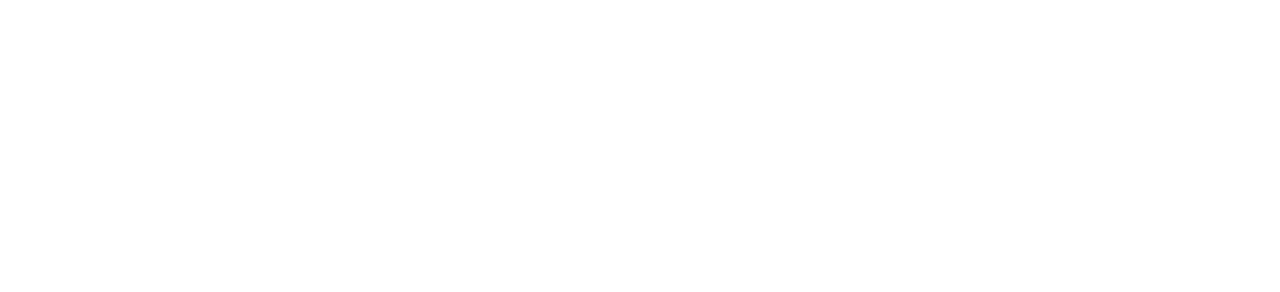
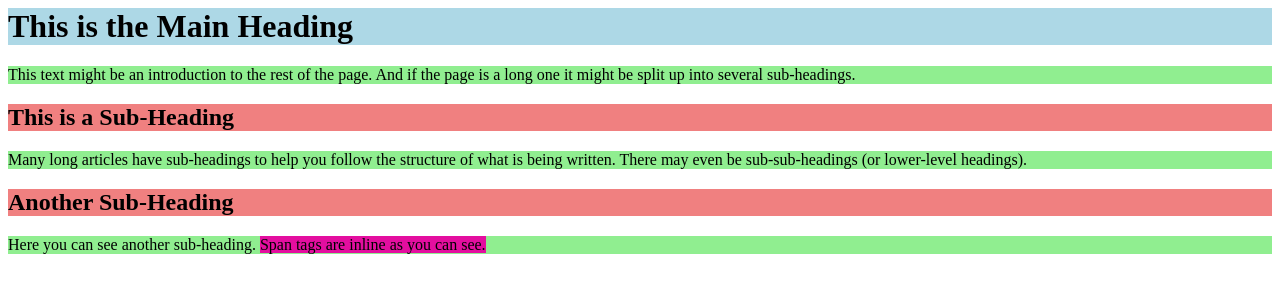
Before and after one commit to YZeitler/secret-tel-aviv, a plain HTML site: page index.html in a window 1280 px wide. Drawn offline with Linux system fonts and the light colour scheme.

Commit message:
Second/Colors Commit

```diff
--- a/index.html
+++ b/index.html
@@ -9,6 +9,16 @@
 </head>
 
 <body>
+    <h1>This is the Main Heading</h1>
+    <p>This text might be an introduction to the rest of the page. And if the page is a long one it might be split up into several sub-headings.</p>
+
+    <h2>This is a Sub-Heading</h2>
+    <p>Many long articles have sub-headings to help you follow the structure of what is being written. There may even be sub-sub-headings (or lower-level headings).</p>
+
+    <h2>Another Sub-Heading</h2>
+    <p>Here you can see another sub-heading. <span>Span tags are inline as you can see.</span></p>
+
+
 
     <script src="script.js"></script>
 </body>
--- a/style.css
+++ b/style.css
@@ -0,0 +1,15 @@
+h1 {
+    background: lightblue;
+}
+
+h2 {
+    background: lightcoral
+}
+
+p {
+    background: lightgreen;
+}
+
+span {
+    background-color: #E30E9F;
+}
```
